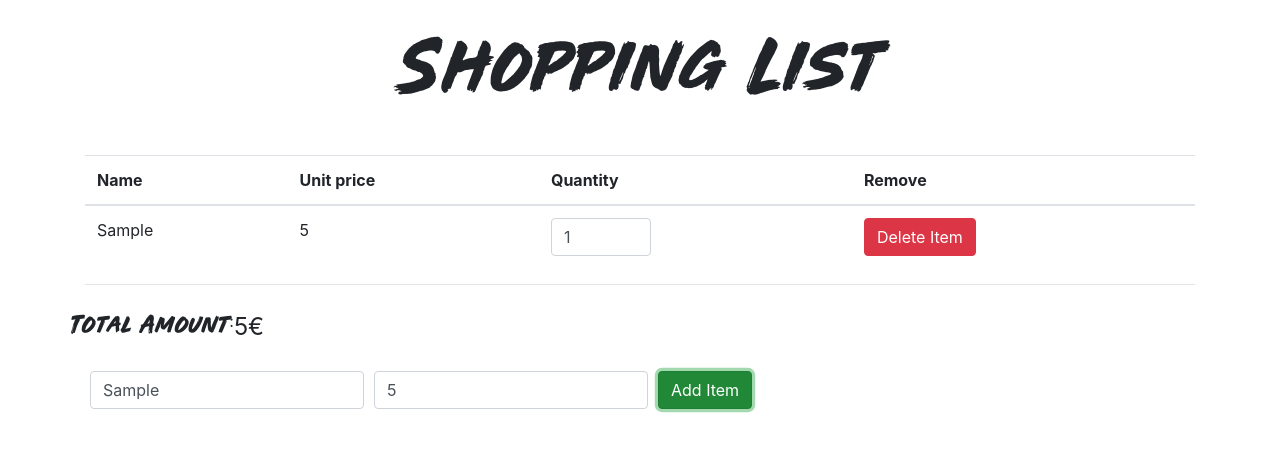
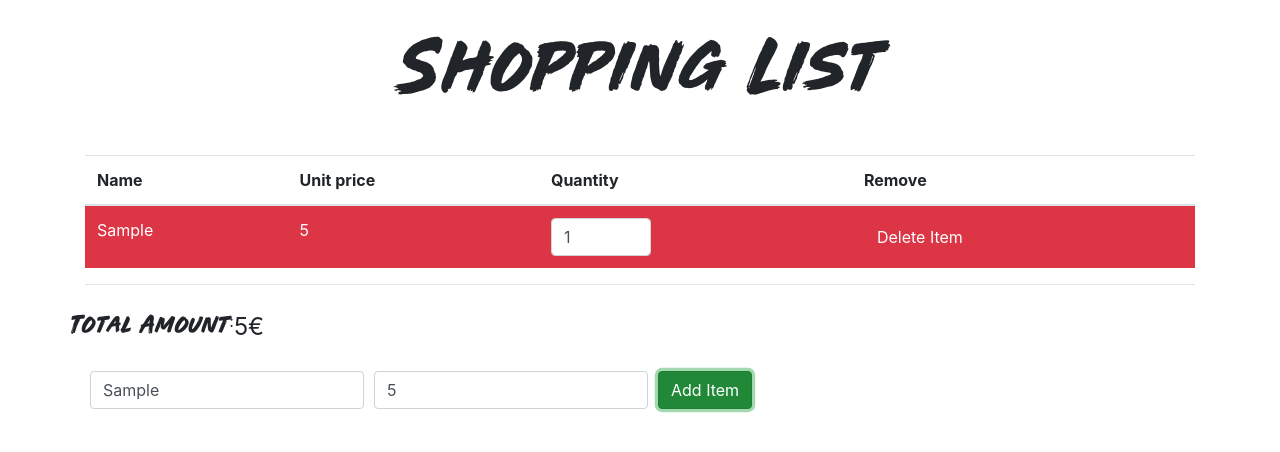
Before and after one commit to toniramon/Vue_shopping_list, a plain HTML site: page index.html in a window 1280 px wide. Both pictures are taken after typing "Sample", "5" into the empty fields and a click on the button "Add Item". Drawn offline with nearby package versions, Linux system fonts and the light colour scheme.

Commit message:
finished

```diff
--- a/index.html
+++ b/index.html
@@ -28,7 +28,7 @@
                 </tr>
             </thead>
             <tbody>
-                <tr v-for="(item, index) in items">
+                <tr v-for="(item, index) in items" :class="{ 'bg-danger text-white' : item.price < 10 }">
                     <td>{{ item.name }}</td>
                     <td>{{ item.price }}</td>
                     <td><input v-bind:value="item.quantity" @input="updateItem(index, $event.target.value)" @change="updateItem(index, $event.target.value)" type="number" class="form-control input-size" step="1" min="1"></td>
```
